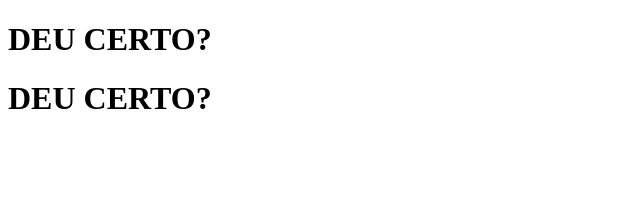
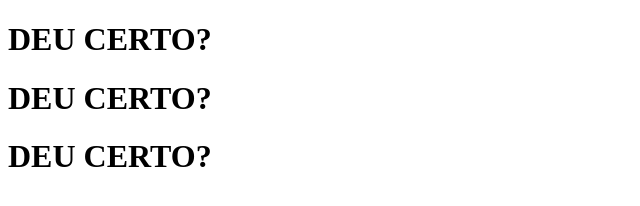
Before and after one commit to devgiertyas/ci-cd-workflow, a website: page index.html in a window 1280 px wide. Shown: the whole page, without its empty margins (0-640 px from the left). Drawn offline with Linux system fonts and the light colour scheme.

Commit message:
NEW - COMMIT

```diff
--- a/index.html
+++ b/index.html
@@ -8,5 +8,6 @@
 <body>
     <h1>DEU CERTO?</h1>
     <h1>DEU CERTO?</h1>
+    <h1>DEU CERTO?</h1>
 </body>
 </html>
```
